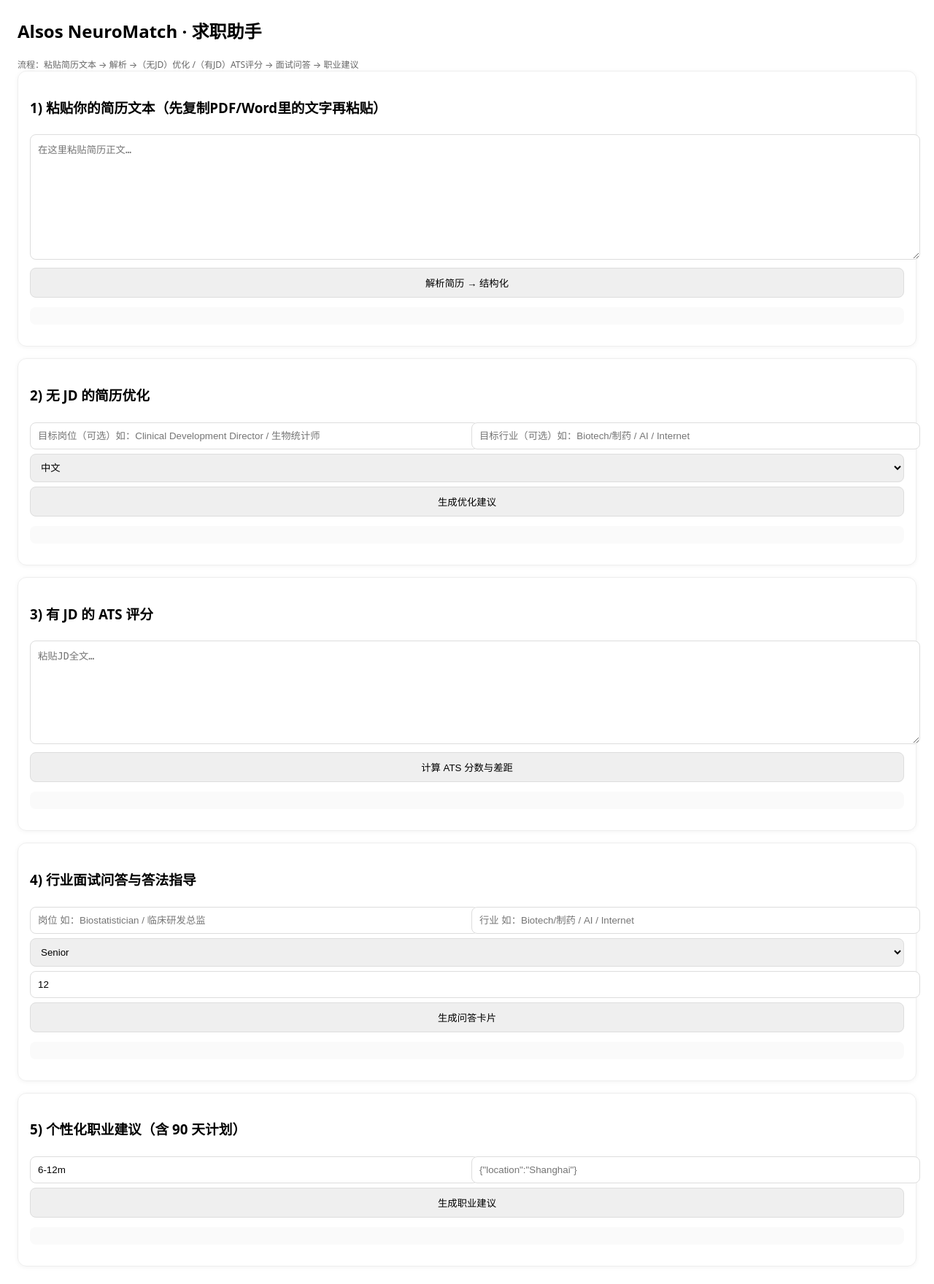
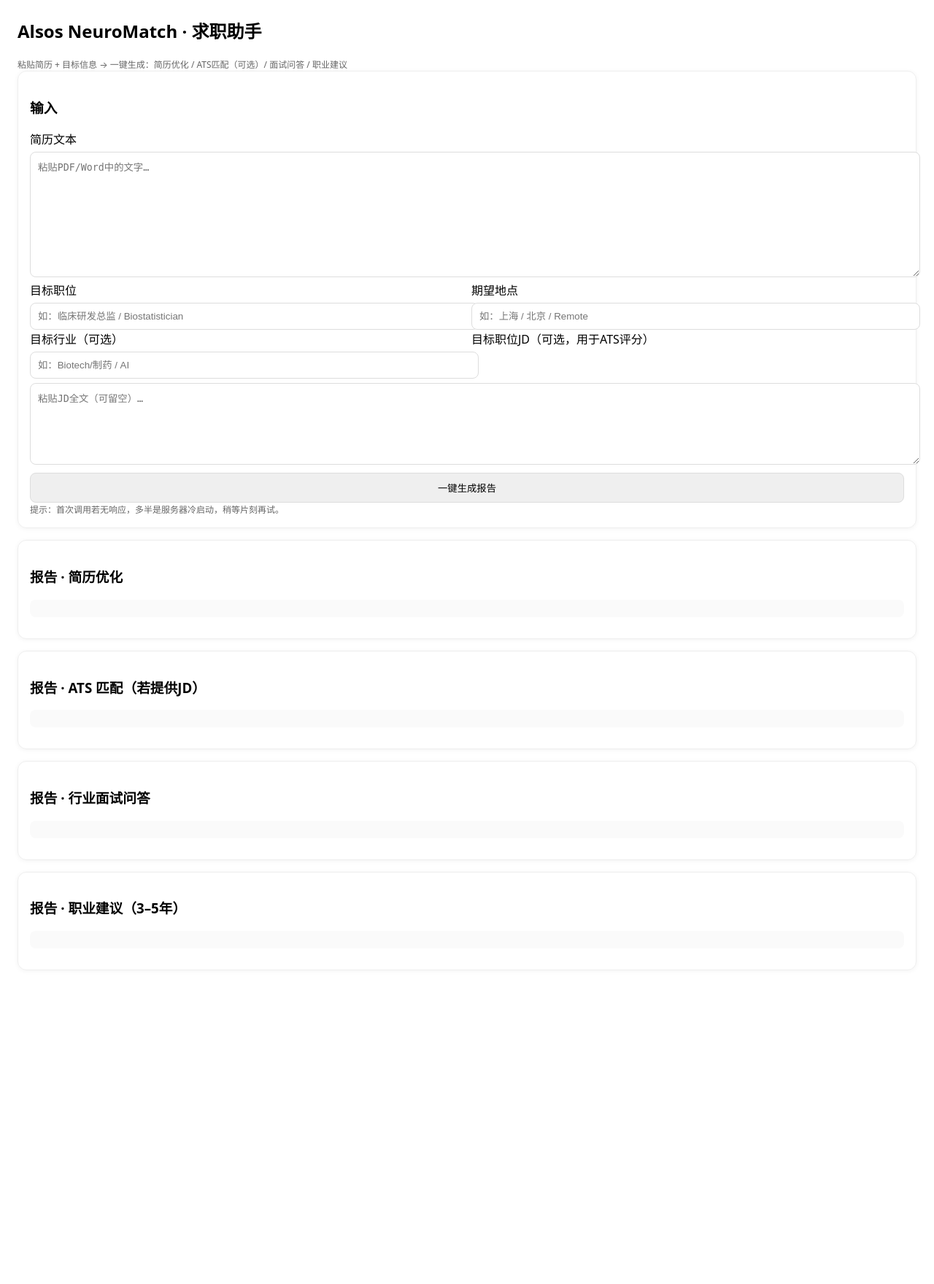
Before and after one commit to charleschoi123/AI-Resume, a Flask app: page / in a window 1280 px wide. Shown: the whole page at 73% size. After the commit the page ends 1330 px from the top, so only its background shows below. Run offline with Flask 3, Linux system fonts and the light colour scheme.

Commit message:
index.html

```diff
--- a/templates/index.html
+++ b/templates/index.html
@@ -1,124 +1,84 @@
 <!doctype html>
 <html lang="zh">
 <head>
-  <meta charset="utf-8" />
-  <title>Alsos NeuroMatch · 求职助手 MVP</title>
-  <meta name="viewport" content="width=device-width, initial-scale=1" />
+  <meta charset="utf-8"/>
+  <title>Alsos NeuroMatch · 求职助手</title>
+  <meta name="viewport" content="width=device-width, initial-scale=1"/>
   <style>
-    body { font-family: system-ui, -apple-system, Segoe UI, Roboto, "PingFang SC", "Microsoft YaHei", sans-serif; margin: 24px; }
-    .card { border:1px solid #eee; border-radius:12px; padding:16px; margin-bottom:16px; box-shadow:0 1px 6px rgba(0,0,0,.05); }
-    textarea, input, button, select { width:100%; padding:10px; margin-top:6px; border-radius:8px; border:1px solid #ddd; }
+    body { font-family: system-ui, -apple-system, Segoe UI, Roboto, "PingFang SC","Microsoft YaHei",sans-serif; margin: 24px; }
+    .card { border:1px solid #eee; border-radius:12px; padding:16px; margin-bottom:16px; box-shadow:0 1px 6px rgba(0,0,0,.05);}
+    textarea, input, button, select { width:100%; padding:10px; margin-top:6px; border-radius:8px; border:1px solid #ddd;}
     pre { background:#fafafa; padding:12px; border-radius:8px; white-space:pre-wrap; }
-    .row { display:grid; grid-template-columns:1fr 1fr; gap:12px; }
-    .muted { color:#666; font-size:12px; }
+    .row { display:grid; grid-template-columns:1fr 1fr; gap:12px;}
+    .muted { color:#666; font-size:12px;}
   </style>
 </head>
 <body>
   <h2>Alsos NeuroMatch · 求职助手</h2>
-  <div class="muted">流程：粘贴简历文本 → 解析 →（无JD）优化 /（有JD）ATS评分 → 面试问答 → 职业建议</div>
+  <div class="muted">粘贴简历 + 目标信息 → 一键生成：简历优化 / ATS匹配（可选）/ 面试问答 / 职业建议</div>
 
   <div class="card">
-    <h3>1) 粘贴你的简历文本（先复制PDF/Word里的文字再粘贴）</h3>
-    <textarea id="resume_text" rows="10" placeholder="在这里粘贴简历正文…"></textarea>
-    <button onclick="parseByText()">解析简历 → 结构化</button>
-    <pre id="parsed_out"></pre>
+    <h3>输入</h3>
+    <label>简历文本</label>
+    <textarea id="resume_text" rows="10" placeholder="粘贴PDF/Word中的文字…"></textarea>
+
+    <div class="row">
+      <div><label>目标职位</label><input id="target_role" placeholder="如：临床研发总监 / Biostatistician"/></div>
+      <div><label>期望地点</label><input id="location" placeholder="如：上海 / 北京 / Remote"/></div>
+    </div>
+
+    <div class="row">
+      <div><label>目标行业（可选）</label><input id="industry" placeholder="如：Biotech/制药 / AI"/></div>
+      <div><label>目标职位JD（可选，用于ATS评分）</label></div>
+    </div>
+    <textarea id="jd_text" rows="6" placeholder="粘贴JD全文（可留空）…"></textarea>
+
+    <button id="goBtn" onclick="runFull()">一键生成报告</button>
+    <div class="muted">提示：首次调用若无响应，多半是服务器冷启动，稍等片刻再试。</div>
   </div>
 
-  <div class="card">
-    <h3>2) 无 JD 的简历优化</h3>
-    <div class="row">
-      <div><input id="target_role" placeholder="目标岗位（可选）如：Clinical Development Director / 生物统计师" /></div>
-      <div><input id="target_industry" placeholder="目标行业（可选）如：Biotech/制药 / AI / Internet" /></div>
-    </div>
-    <select id="lang">
-      <option value="zh">中文</option>
-      <option value="en">English</option>
-      <option value="bilingual">中英双语</option>
-    </select>
-    <button onclick="optimize()">生成优化建议</button>
-    <pre id="opt_out"></pre>
-  </div>
-
-  <div class="card">
-    <h3>3) 有 JD 的 ATS 评分</h3>
-    <textarea id="jd_text" rows="8" placeholder="粘贴JD全文…"></textarea>
-    <button onclick="ats()">计算 ATS 分数与差距</button>
-    <pre id="ats_out"></pre>
-  </div>
-
-  <div class="card">
-    <h3>4) 行业面试问答与答法指导</h3>
-    <div class="row">
-      <div><input id="qa_role" placeholder="岗位 如：Biostatistician / 临床研发总监" /></div>
-      <div><input id="qa_industry" placeholder="行业 如：Biotech/制药 / AI / Internet" /></div>
-    </div>
-    <select id="qa_level"><option>Senior</option><option>Director</option><option>VP</option></select>
-    <input id="qa_num" type="number" value="12" />
-    <button onclick="qa()">生成问答卡片</button>
-    <pre id="qa_out"></pre>
-  </div>
-
-  <div class="card">
-    <h3>5) 个性化职业建议（含 90 天计划）</h3>
-    <div class="row">
-      <div><input id="adv_horizon" value="6-12m" /></div>
-      <div><input id="adv_constraints" placeholder='{"location":"Shanghai"}' /></div>
-    </div>
-    <button onclick="advice()">生成职业建议</button>
-    <pre id="adv_out"></pre>
-  </div>
+  <div class="card"><h3>报告 · 简历优化</h3><pre id="opt_out"></pre></div>
+  <div class="card"><h3>报告 · ATS 匹配（若提供JD）</h3><pre id="ats_out"></pre></div>
+  <div class="card"><h3>报告 · 行业面试问答</h3><pre id="qa_out"></pre></div>
+  <div class="card"><h3>报告 · 职业建议（3–5年）</h3><pre id="adv_out"></pre></div>
 
 <script>
-let resumeStruct = null;
+async function runFull() {
+  const btn = document.getElementById('goBtn');
+  btn.disabled = true; btn.textContent = '生成中…';
+  document.getElementById('opt_out').textContent = '';
+  document.getElementById('ats_out').textContent = '';
+  document.getElementById('qa_out').textContent  = '';
+  document.getElementById('adv_out').textContent = '';
 
-async function parseByText() {
-  const text = document.getElementById('resume_text').value.trim();
-  if (!text) return alert('请先粘贴简历文本');
-  const r = await fetch('/parse_resume', {method:'POST', headers:{'Content-Type':'application/json'}, body: JSON.stringify({resume_text: text})});
-  const j = await r.json(); resumeStruct = j; document.getElementById('parsed_out').textContent = JSON.stringify(j, null, 2);
-}
+  const payload = {
+    resume_text: document.getElementById('resume_text').value.trim(),
+    target_role: document.getElementById('target_role').value.trim(),
+    location: document.getElementById('location').value.trim(),
+    jd_text: document.getElementById('jd_text').value.trim(),
+    industry: document.getElementById('industry').value.trim()
+  };
+  if (!payload.resume_text) { alert('请先粘贴简历文本'); btn.disabled=false; btn.textContent='一键生成报告'; return; }
 
-async function optimize() {
-  if (!resumeStruct) return alert('请先完成第1步解析');
-  const payload = {
-    resume_struct: resumeStruct,
-    target_role: document.getElementById('target_role').value,
-    target_industry: document.getElementById('target_industry').value,
-    language: document.getElementById('lang').value
-  };
-  const r = await fetch('/resume_optimize', {method:'POST', headers:{'Content-Type':'application/json'}, body: JSON.stringify(payload)});
-  const j = await r.json(); document.getElementById('opt_out').textContent = JSON.stringify(j, null, 2);
-}
-
-async function ats() {
-  if (!resumeStruct) return alert('请先完成第1步解析');
-  const payload = { resume_struct: resumeStruct, jd_text: document.getElementById('jd_text').value };
-  if (!payload.jd_text.trim()) return alert('请粘贴 JD');
-  const r = await fetch('/ats_score', {method:'POST', headers:{'Content-Type':'application/json'}, body: JSON.stringify(payload)});
-  const j = await r.json(); document.getElementById('ats_out').textContent = JSON.stringify(j, null, 2);
-}
-
-async function qa() {
-  if (!resumeStruct) return alert('请先完成第1步解析');
-  const payload = {
-    resume_struct: resumeStruct,
-    target_role: document.getElementById('qa_role').value,
-    target_industry: document.getElementById('qa_industry').value,
-    level: document.getElementById('qa_level').value,
-    num: Number(document.getElementById('qa_num').value || 12)
-  };
-  const r = await fetch('/interview_qa', {method:'POST', headers:{'Content-Type':'application/json'}, body: JSON.stringify(payload)});
-  const j = await r.json(); document.getElementById('qa_out').textContent = JSON.stringify(j, null, 2);
-}
-
-async function advice() {
-  if (!resumeStruct) return alert('请先完成第1步解析');
-  let constraints = {};
-  try { const raw = document.getElementById('adv_constraints').value.trim(); constraints = raw ? JSON.parse(raw) : {}; }
-  catch(e){ return alert('constraints 需为 JSON，例如 {"location":"Shanghai"}'); }
-  const payload = { resume_struct: resumeStruct, time_horizon: document.getElementById('adv_horizon').value || "6-12m", constraints };
-  const r = await fetch('/career_advice', {method:'POST', headers:{'Content-Type':'application/json'}, body: JSON.stringify(payload)});
-  const j = await r.json(); document.getElementById('adv_out').textContent = JSON.stringify(j, null, 2);
+  try {
+    const r = await fetch('/full_report', {
+      method:'POST', headers:{'Content-Type':'application/json'}, body: JSON.stringify(payload)
+    });
+    if (!r.ok) throw new Error('服务器错误');
+    const j = await r.json();
+    // 简历优化
+    document.getElementById('opt_out').textContent = JSON.stringify(j.optimized, null, 2);
+    // ATS（可能为空）
+    document.getElementById('ats_out').textContent = j.ats ? JSON.stringify(j.ats, null, 2) : '未提供JD，未评分。';
+    // 面试问答
+    document.getElementById('qa_out').textContent  = JSON.stringify(j.qa, null, 2);
+    // 职业建议
+    document.getElementById('adv_out').textContent = JSON.stringify(j.advice, null, 2);
+  } catch(e){
+    alert('生成失败：' + e.message);
+  } finally {
+    btn.disabled = false; btn.textContent = '一键生成报告';
+  }
 }
 </script>
 </body>
```
